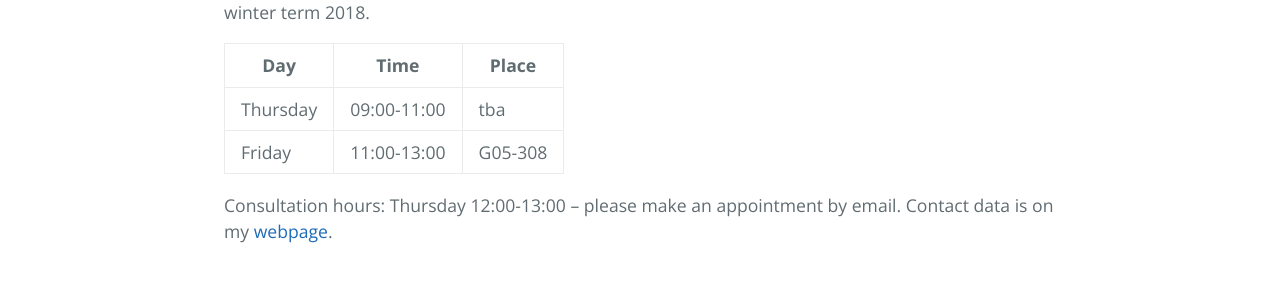
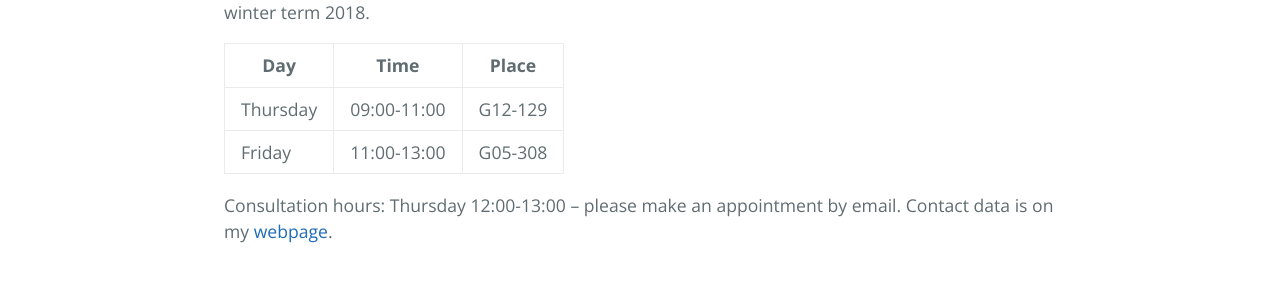
Before and after one commit to highlando/18-dae-course-ovgu, a Jekyll site: the page built from index.md, in a window 1280 px wide. Shown: the part 400-682 px from the top of the page. Built offline with Jekyll 4.4.1, drawn with Linux system fonts in a browser that asks for light colours; emoji names are drawn with the system emoji font; our own code applies the rules of GitHub Pages for plain Markdown files.

Commit message:
new room

```diff
--- a/index.md
+++ b/index.md
@@ -12,7 +12,7 @@ Here you find basic and current information and materials for the lecture
 
 | Day | Time | Place |
 | ------- | ------ | ------- |
-| Thursday | 09:00-11:00 | tba |
+| Thursday | 09:00-11:00 | G12-129 |
 | Friday | 11:00-13:00 | G05-308 |
 
 Consultation hours: Thursday 12:00-13:00 -- please make an appointment by email. Contact data is on my [webpage](www.janheiland.de).
```
